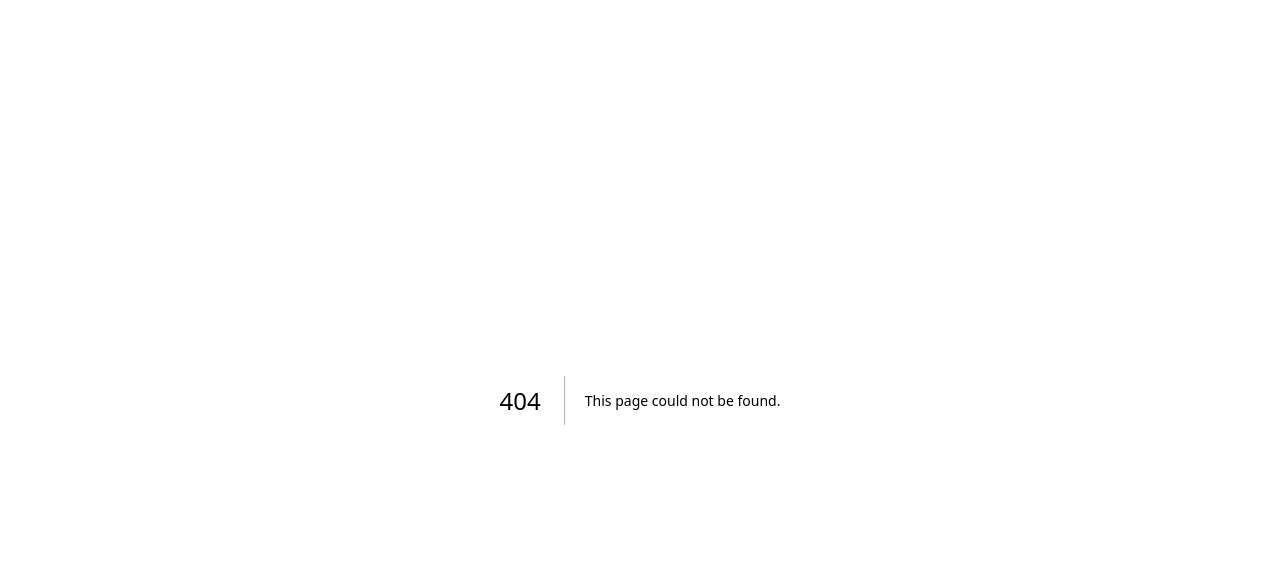
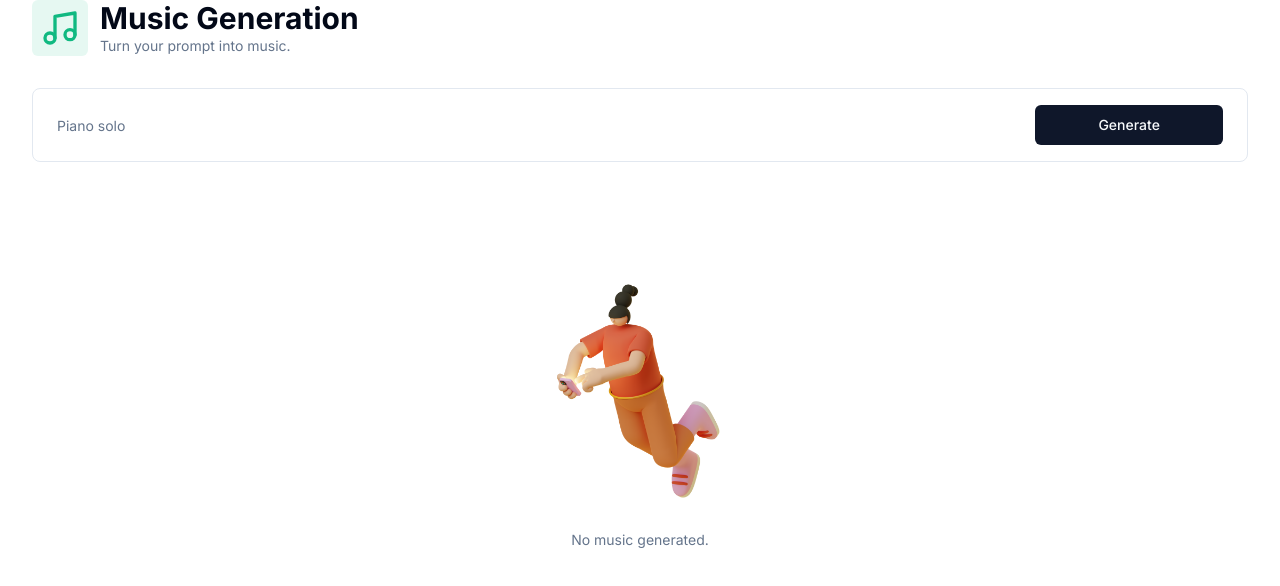
Before and after one commit to dziekiczan1/next-saas-ai-platform, a Next.js app: page /music in a window 1280 px wide. Before the commit this address had no page. Shown: the top 586 px of the page. Built offline with nearby package versions, Linux system fonts and the light colour scheme.

Commit message:
create music page route

```diff
--- /dev/null
+++ b/app/(dashboard)/(routes)/music/constants.ts
@@ -0,0 +1,7 @@
+import * as z from "zod";
+
+export const formSchema = z.object({
+  prompt: z.string().min(1, {
+    message: "Prompt is required.",
+  }),
+});
--- /dev/null
+++ b/app/(dashboard)/(routes)/music/page.tsx
@@ -0,0 +1,116 @@
+"use client";
+
+import * as z from "zod";
+import axios from "axios";
+import { useState } from "react";
+import { zodResolver } from "@hookform/resolvers/zod";
+import { useForm } from "react-hook-form";
+import { useRouter } from "next/navigation";
+import { Music } from "lucide-react";
+
+import { Heading } from "@/components/heading";
+import { Button } from "@/components/ui/button";
+import { Input } from "@/components/ui/input";
+import { Form, FormControl, FormField, FormItem } from "@/components/ui/form";
+import { Loader } from "@/components/loader";
+import { Empty } from "@/components/empty";
+
+import { formSchema } from "./constants";
+
+const MusicPage = () => {
+  const router = useRouter();
+  const [music, setMusic] = useState<string>();
+
+  const form = useForm<z.infer<typeof formSchema>>({
+    resolver: zodResolver(formSchema),
+    defaultValues: {
+      prompt: "",
+    },
+  });
+
+  const isLoading = form.formState.isSubmitting;
+
+  const onSubmit = async (values: z.infer<typeof formSchema>) => {
+    try {
+      setMusic(undefined);
+
+      const response = await axios.post("/api/music", values);
+      console.log(response);
+
+      setMusic(response.data.audio);
+      form.reset();
+    } catch (error: any) {
+      console.log(error);
+    } finally {
+      router.refresh();
+    }
+  };
+
+  return (
+    <div>
+      <Heading
+        title="Music Generation"
+        description="Turn your prompt into music."
+        icon={Music}
+        iconColor="text-emerald-500"
+        bgColor="bg-emerald-500/10"
+      />
+      <div className="px-4 lg:px-8">
+        <Form {...form}>
+          <form
+            onSubmit={form.handleSubmit(onSubmit)}
+            className="
+              rounded-lg
+              border
+              w-full
+              p-4
+              px-3
+              md:px-6
+              focus-within:shadow-sm
+              grid
+              grid-cols-12
+              gap-2
+            "
+          >
+            <FormField
+              name="prompt"
+              render={({ field }) => (
+                <FormItem className="col-span-12 lg:col-span-10">
+                  <FormControl className="m-0 p-0">
+                    <Input
+                      className="border-0 outline-none focus-visible:ring-0 focus-visible:ring-transparent"
+                      disabled={isLoading}
+                      placeholder="Piano solo"
+                      {...field}
+                    />
+                  </FormControl>
+                </FormItem>
+              )}
+            />
+            <Button
+              className="col-span-12 lg:col-span-2 w-full"
+              type="submit"
+              disabled={isLoading}
+              size="icon"
+            >
+              Generate
+            </Button>
+          </form>
+        </Form>
+        {isLoading && (
+          <div className="p-20">
+            <Loader />
+          </div>
+        )}
+        {!music && !isLoading && <Empty label="No music generated." />}
+        {music && (
+          <audio controls className="w-full mt-8">
+            <source src={music} />
+          </audio>
+        )}
+      </div>
+    </div>
+  );
+};
+
+export default MusicPage;
```
